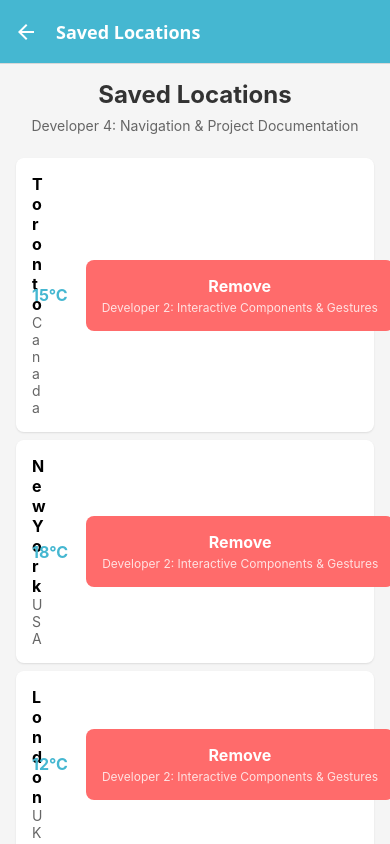
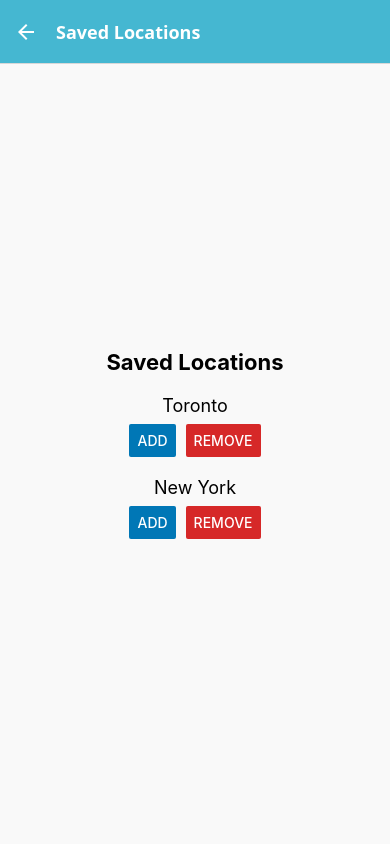
Before and after one commit to hjoseph777/WeatherDashboard, a React Native app: screen /SavedLocations in a window 390 px wide. Shown: the top 844 px of the page. Built offline with nearby package versions, Linux system fonts and the light colour scheme.

Commit message:
modal and notifications

```diff
--- a/src/screens/HomeScreen.js
+++ b/src/screens/HomeScreen.js
@@ -1,79 +1,172 @@
-import React, { useState } from 'react';
-import { View, Text, StyleSheet, ScrollView } from 'react-native';
-import WeatherCard from '../components/WeatherCard';
-import CustomButton from '../components/CustomButton';
-import LoadingSpinner from '../components/LoadingSpinner';
-import AnimatedIcon from '../components/AnimatedIcon';
+// src/screens/HomeScreen.js
+import React, { useState } from "react";
+import {
+  View,
+  Text,
+  TouchableOpacity,
+  Modal,
+  StyleSheet,
+} from "react-native";
+import AnimatedIcon from "../components/AnimatedIcon";
+import WeatherCard from "../components/WeatherCard";
+import LoadingSpinner from "../components/LoadingSpinner";
 
-/**
- * HomeScreen - Current weather display
- * Developer 4: Navigation & Project Documentation
- */
-const HomeScreen = ({ navigation }) => {
-  const [isLoading, setIsLoading] = useState(false);
+export default function HomeScreen({ navigation }) {
+  const [loading, setLoading] = useState(false);
+  const [modalVisible, setModalVisible] = useState(false);
+
+  // Mock data — replace with API data later
+  const weatherDetails = {
+    city: "Toronto",
+    temp: "25°C",
+    humidity: "60%",
+    wind: "10 km/h",
+  };
 
   const handleRefresh = () => {
-    setIsLoading(true);
-    // Simulate API call
+    setLoading(true);
     setTimeout(() => {
-      setIsLoading(false);
+      setLoading(false);
     }, 2000);
   };
 
   return (
     <View style={styles.container}>
-      <ScrollView contentContainerStyle={styles.content}>
-        <Text style={styles.title}>Weather Dashboard</Text>
-        <Text style={styles.subtitle}>Developer 4: Navigation & Project Documentation</Text>
+      <Text style={styles.title}>Weather Dashboard</Text>
 
-        <AnimatedIcon iconName="🌤️" animationType="bounce" />
+      <AnimatedIcon icon="🌤️" animationType="bounce" />
 
-        <WeatherCard />
+      <WeatherCard />
 
-        <CustomButton
-          title="Refresh Weather"
-          onPress={handleRefresh}
-        />
+      <TouchableOpacity
+        style={[styles.button, styles.refreshButton]}
+        onPress={handleRefresh}
+      >
+        <Text style={styles.buttonText}>🔄 Refresh Weather</Text>
+      </TouchableOpacity>
 
-        <CustomButton
-          title="View Forecast"
-          onPress={() => navigation.navigate('Forecast')}
-          style={{ backgroundColor: '#45b7d1' }}
-        />
+      <TouchableOpacity
+        style={[styles.button, styles.forecastButton]}
+        onPress={() => navigation.navigate("Forecast")}
+      >
+        <Text style={styles.buttonText}>📅 View Forecast</Text>
+      </TouchableOpacity>
 
-        <CustomButton
-          title="Saved Locations"
-          onPress={() => navigation.navigate('SavedLocations')}
-          style={{ backgroundColor: '#f7b731' }}
-        />
-      </ScrollView>
+      <TouchableOpacity
+        style={[styles.button, styles.savedButton]}
+        onPress={() => navigation.navigate("SavedLocations")}
+      >
+        <Text style={styles.buttonText}>📍 Saved Locations</Text>
+      </TouchableOpacity>
 
-      <LoadingSpinner visible={isLoading} text="Fetching weather data..." />
+      <TouchableOpacity
+        style={[styles.button, styles.detailsButton]}
+        onPress={() => setModalVisible(true)}
+      >
+        <Text style={styles.buttonText}>ℹ️ View Details</Text>
+      </TouchableOpacity>
+
+      <Modal
+        visible={modalVisible}
+        animationType="slide"
+        transparent
+        onRequestClose={() => setModalVisible(false)}
+      >
+        <TouchableOpacity
+          style={styles.overlay}
+          activeOpacity={1}
+          onPressOut={() => setModalVisible(false)}
+        >
+          <View style={styles.modalCard}>
+            <Text style={styles.modalTitle}>{weatherDetails.city}</Text>
+            <Text>Temperature: {weatherDetails.temp}</Text>
+            <Text>Humidity: {weatherDetails.humidity}</Text>
+            <Text>Wind Speed: {weatherDetails.wind}</Text>
+
+            <TouchableOpacity
+              onPress={() => setModalVisible(false)}
+              style={styles.closeButton}
+            >
+              <Text style={styles.closeText}>Close</Text>
+            </TouchableOpacity>
+          </View>
+        </TouchableOpacity>
+      </Modal>
+
+      <LoadingSpinner visible={loading} text="Refreshing..." />
     </View>
   );
-};
+}
 
 const styles = StyleSheet.create({
   container: {
     flex: 1,
-    backgroundColor: '#f5f5f5',
-  },
-  content: {
-    padding: 16,
+    alignItems: "center",
+    justifyContent: "center",
+    backgroundColor: "#f0f4f8",
+    paddingHorizontal: 20,
   },
   title: {
-    fontSize: 24,
-    fontWeight: 'bold',
-    textAlign: 'center',
-    marginBottom: 8,
-    color: '#333',
+    fontSize: 28,
+    fontWeight: "bold",
+    color: "#0077b6",
+    marginBottom: 25,
   },
-  subtitle: {
-    fontSize: 14,
-    color: '#666',
-    textAlign: 'center',
-    marginBottom: 20,
+  button: {
+    width: "80%",
+    paddingVertical: 15,
+    borderRadius: 12,
+    marginVertical: 8,
+    alignItems: "center",
+    elevation: 3,
+  },
+  refreshButton: {
+    backgroundColor: "#0077b6",
+  },
+  forecastButton: {
+    backgroundColor: "#00b4d8",
+  },
+  savedButton: {
+    backgroundColor: "#0096c7",
+  },
+  detailsButton: {
+    backgroundColor: "#48cae4",
+  },
+  buttonText: {
+    color: "#fff",
+    fontWeight: "bold",
+    fontSize: 18,
+  },
+  overlay: {
+    flex: 1,
+    backgroundColor: "rgba(0,0,0,0.4)",
+    justifyContent: "center",
+    alignItems: "center",
+  },
+  modalCard: {
+    backgroundColor: "#fff",
+    borderRadius: 15,
+    padding: 25,
+    width: 280,
+    alignItems: "center",
+    elevation: 5,
+  },
+  modalTitle: {
+    fontSize: 22,
+    fontWeight: "bold",
+    color: "#0077b6",
+    marginBottom: 12,
+  },
+  closeButton: {
+    marginTop: 15,
+    backgroundColor: "#00b4d8",
+    paddingVertical: 10,
+    paddingHorizontal: 20,
+    borderRadius: 8,
+  },
+  closeText: {
+    color: "#fff",
+    fontWeight: "bold",
+    fontSize: 16,
   },
 });
-
-export default HomeScreen;
--- a/src/screens/SavedLocationsScreen.js
+++ b/src/screens/SavedLocationsScreen.js
@@ -1,143 +1,100 @@
 import React, { useState } from 'react';
-import { View, Text, StyleSheet, ScrollView, Alert } from 'react-native';
+import { View, Text, StyleSheet, ScrollView, Alert, Button } from 'react-native';
 import CustomButton from '../components/CustomButton';
 
 /**
  * SavedLocationsScreen - Favorite locations list
  * Developer 4: Navigation & Project Documentation
  */
-const SavedLocationsScreen = ({ navigation }) => {
-  const [savedLocations, setSavedLocations] = useState([
-    { id: 1, city: 'Toronto', country: 'Canada', temp: '15°C' },
-    { id: 2, city: 'New York', country: 'USA', temp: '18°C' },
-    { id: 3, city: 'London', country: 'UK', temp: '12°C' },
-  ]);
 
-  const handleAddLocation = () => {
-    // TODO: Developer 3 - Implement modal for adding new location
+export default function SavedLocationsScreen() {
+  const handleAddLocation = (city) => {
     Alert.alert(
-      'Add Location',
-      'This will open a modal to add new location (Developer 3 task)',
-      [{ text: 'OK' }]
+      "Add Location",
+      `Do you want to save ${city}?`,
+      [
+        { text: "Cancel", style: "cancel" },
+        { text: "Save", onPress: () => console.log(`${city} saved!`) },
+      ]
     );
   };
 
-  const handleRemoveLocation = (locationId) => {
-    // TODO: Developer 3 - Implement confirmation modal
+  const handleRemoveLocation = (city) => {
     Alert.alert(
-      'Remove Location',
-      'Are you sure you want to remove this location?',
+      "Remove Location",
+      `Are you sure you want to delete ${city}?`,
       [
-        { text: 'Cancel', style: 'cancel' },
+        { text: "Cancel", style: "cancel" },
         {
-          text: 'Remove',
-          style: 'destructive',
-          onPress: () => {
-            setSavedLocations(prev =>
-              prev.filter(location => location.id !== locationId)
-            );
-          }
-        }
+          text: "Remove",
+          onPress: () => console.log(`${city} removed!`),
+          style: "destructive",
+        },
       ]
     );
   };
 
   return (
     <View style={styles.container}>
-      <ScrollView contentContainerStyle={styles.content}>
-        <Text style={styles.title}>Saved Locations</Text>
-        <Text style={styles.subtitle}>Developer 4: Navigation & Project Documentation</Text>
+      <Text style={styles.title}>Saved Locations</Text>
 
-        {savedLocations.map((location) => (
-          <View key={location.id} style={styles.locationItem}>
-            <View style={styles.locationInfo}>
-              <Text style={styles.cityName}>{location.city}</Text>
-              <Text style={styles.country}>{location.country}</Text>
-            </View>
-            <Text style={styles.temperature}>{location.temp}</Text>
-            <CustomButton
-              title="Remove"
-              onPress={() => handleRemoveLocation(location.id)}
-              style={[styles.removeButton, { backgroundColor: '#ff6b6b' }]}
-            />
-          </View>
-        ))}
+      <View style={styles.cityItem}>
+        <Text style={styles.cityText}>Toronto</Text>
+        <View style={styles.buttonRow}>
+          <Button
+            title="Add"
+            onPress={() => handleAddLocation("Toronto")}
+            color="#0077b6"
+          />
+          <Button
+            title="Remove"
+            onPress={() => handleRemoveLocation("Toronto")}
+            color="#d62828"
+          />
+        </View>
+      </View>
 
-        <CustomButton
-          title="Add New Location"
-          onPress={handleAddLocation}
-          style={{ backgroundColor: '#4ecdc4', marginTop: 20 }}
-        />
-
-        <Text style={styles.note}>
-          TODO: Connect to storage.js service for persistence
-        </Text>
-      </ScrollView>
+      <View style={styles.cityItem}>
+        <Text style={styles.cityText}>New York</Text>
+        <View style={styles.buttonRow}>
+          <Button
+            title="Add"
+            onPress={() => handleAddLocation("New York")}
+            color="#0077b6"
+          />
+          <Button
+            title="Remove"
+            onPress={() => handleRemoveLocation("New York")}
+            color="#d62828"
+          />
+        </View>
+      </View>
     </View>
   );
-};
+}
 
 const styles = StyleSheet.create({
   container: {
     flex: 1,
-    backgroundColor: '#f5f5f5',
-  },
-  content: {
-    padding: 16,
+    alignItems: "center",
+    justifyContent: "center",
+    backgroundColor: "#f9f9f9",
   },
   title: {
-    fontSize: 24,
-    fontWeight: 'bold',
-    textAlign: 'center',
-    marginBottom: 8,
-    color: '#333',
-  },
-  subtitle: {
-    fontSize: 14,
-    color: '#666',
-    textAlign: 'center',
+    fontSize: 22,
+    fontWeight: "bold",
     marginBottom: 20,
   },
-  locationItem: {
-    flexDirection: 'row',
-    alignItems: 'center',
-    backgroundColor: '#fff',
-    padding: 16,
-    marginVertical: 4,
-    borderRadius: 8,
-    shadowColor: '#000',
-    shadowOffset: { width: 0, height: 1 },
-    shadowOpacity: 0.1,
-    shadowRadius: 2,
-    elevation: 2,
+  cityItem: {
+    marginBottom: 20,
+    alignItems: "center",
   },
-  locationInfo: {
-    flex: 1,
+  cityText: {
+    fontSize: 18,
+    marginBottom: 8,
   },
-  cityName: {
-    fontSize: 16,
-    fontWeight: 'bold',
-  },
-  country: {
-    fontSize: 14,
-    color: '#666',
-  },
-  temperature: {
-    fontSize: 16,
-    fontWeight: 'bold',
-    color: '#45b7d1',
-    marginRight: 10,
-  },
-  removeButton: {
-    minWidth: 80,
-  },
-  note: {
-    fontSize: 12,
-    color: '#888',
-    textAlign: 'center',
-    marginTop: 20,
-    fontStyle: 'italic',
+  buttonRow: {
+    flexDirection: "row",
+    gap: 10,
   },
 });
-
-export default SavedLocationsScreen;
```
